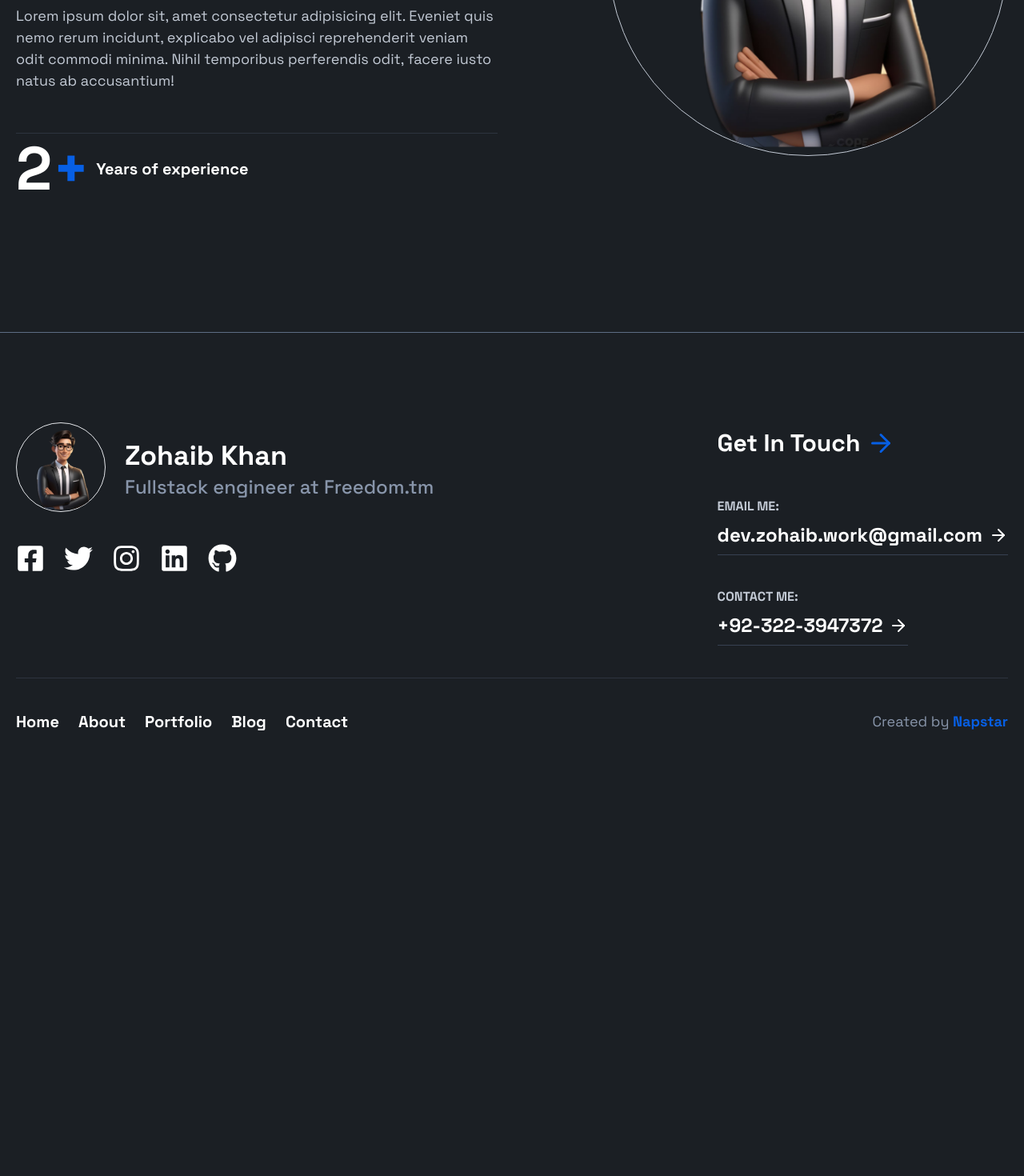
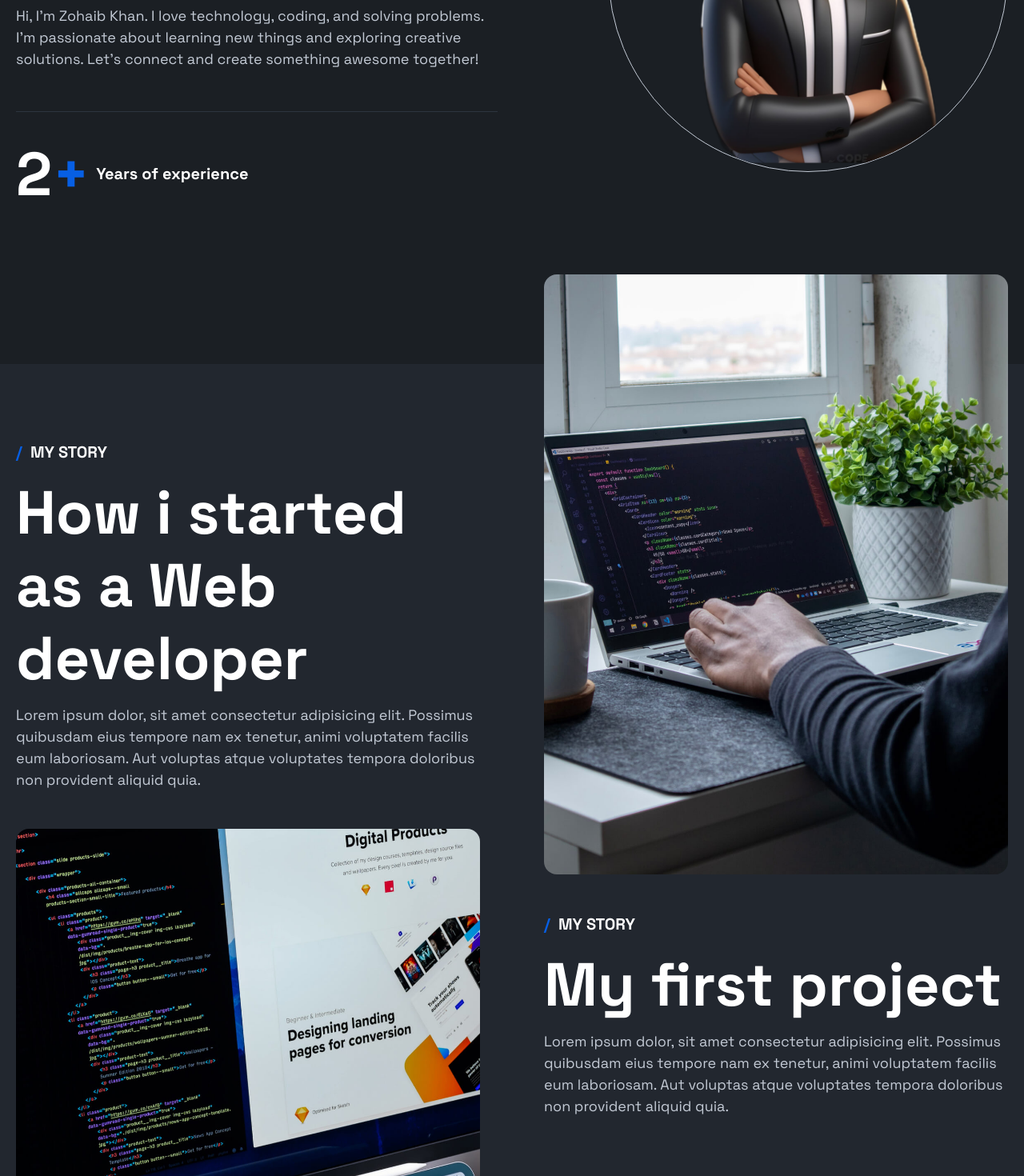
Before and after one commit to napstar-420/my-portfolio-v2, a Next.js app: page /about in a window 1280 px wide. Shown: the part 540-2010 px from the top of the page at 80% size. Before the commit the page ends 1496 px from the top, so only its background shows below. Built offline with nearby package versions, Linux system fonts and the light colour scheme.

Commit message:
chore: build my story section

```diff
--- a/app/about/page.tsx
+++ b/app/about/page.tsx
@@ -1,38 +1,11 @@
-import Image from 'next/image';
-import myImage from '@/public/my-pic.png';
-import Section from '@/app/ui/section';
+import Hero from '@/app/ui/about/hero';
+import MyStory from '@/app/ui/about/my-story';
 
 export default function About() {
   return (
     <main>
-      <Section className="pb-20 pt-12 sm:pb-20 sm:pt-16 md:pb-48 md:pt-32 lg:pb-48 lg:pt-32">
-        <div className="grid items-center gap-x-9 gap-y-10 md:grid-cols-2">
-          <div className="grid gap-3">
-            <div className="heading-top-line large"></div>
-            <h1 className="text-display-2 leading-[1.2em]">
-              Nice to meet you, I&apos;m Zohaib Khan
-            </h1>
-            <p>
-              Lorem ipsum dolor sit, amet consectetur adipisicing elit. Eveniet
-              quis nemo rerum incidunt, explicabo vel adipisci reprehenderit
-              veniam odit commodi minima. Nihil temporibus perferendis odit,
-              facere iusto natus ab accusantium!
-            </p>
-            <div className="bar-muted mb-5 mt-10"></div>
-            <h2 className="text-300 flex items-center gap-2 font-bold">
-              <div className="text-display-2 inline">
-                2<span className="text-primary">+</span>
-              </div>
-              Years of experience
-            </h2>
-          </div>
-          <div className="justify-self-end">
-            <div className="max-w-[500px] overflow-hidden rounded-full border border-neutral-400">
-              <Image src={myImage} alt="Zohaib Khan" />
-            </div>
-          </div>
-        </div>
-      </Section>
+      <Hero />
+      <MyStory />
     </main>
   );
 }
--- a/app/globals.css
+++ b/app/globals.css
@@ -24,19 +24,19 @@ body {
   */
 
   .text-display-1 {
-    @apply text-[40px] font-bold sm:text-[64px] md:text-[64px] lg:text-[90px];
+    @apply text-[40px] font-bold leading-[1.2em] sm:text-[64px] md:text-[64px] lg:text-[90px];
   }
   .text-display-2 {
-    @apply text-[34px] font-bold sm:text-[40px] md:text-[58px] lg:text-[76px];
+    @apply text-[34px] font-bold leading-[1.2em] sm:text-[40px] md:text-[58px] lg:text-[76px];
   }
   .text-display-3 {
-    @apply text-[24px] font-bold sm:text-[26px] md:text-[32px] lg:text-[52px];
+    @apply text-[24px] font-bold leading-[1.2em] sm:text-[26px] md:text-[32px] lg:text-[52px];
   }
   .text-display-4 {
-    @apply text-[22px] font-bold sm:text-[24px] md:text-[30px] lg:text-[38px];
+    @apply text-[22px] font-bold leading-[1.2em] sm:text-[24px] md:text-[30px] lg:text-[38px];
   }
   .text-display-5 {
-    @apply text-[20px] font-bold sm:text-[22px] md:text-[28px] lg:text-[34px];
+    @apply text-[20px] font-bold leading-[1.2em] sm:text-[22px] md:text-[28px] lg:text-[34px];
   }
 
   /*
--- /dev/null
+++ b/app/ui/about/hero.tsx
@@ -0,0 +1,36 @@
+import Image from 'next/image';
+import myImage from '@/public/my-pic.png';
+import Section from '@/app/ui/section';
+
+export default function Hero() {
+  return (
+    <Section className="pb-20 pt-12 sm:pb-20 sm:pt-16 md:pb-48 md:pt-32 lg:pb-48 lg:pt-32">
+      <div className="grid items-center gap-x-9 gap-y-10 md:grid-cols-2">
+        <div className="grid gap-3">
+          <div className="heading-top-line large"></div>
+          <h1 className="text-display-2 leading-[1.2em]">
+            Nice to meet you, I&apos;m Zohaib Khan
+          </h1>
+          <p>
+            Hi, I&apos;m Zohaib Khan. I love technology, coding, and solving
+            problems. I&apos;m passionate about learning new things and
+            exploring creative solutions. Let&apos;s connect and create
+            something awesome together!
+          </p>
+          <div className="bar-muted mb-5 mt-10"></div>
+          <h2 className="text-300 flex items-center gap-2 font-bold">
+            <div className="text-display-2 inline">
+              2<span className="text-primary">+</span>
+            </div>
+            Years of experience
+          </h2>
+        </div>
+        <div className="justify-self-end">
+          <div className="max-w-[500px] overflow-hidden rounded-full border border-neutral-400">
+            <Image src={myImage} alt="Zohaib Khan" />
+          </div>
+        </div>
+      </div>
+    </Section>
+  );
+}
--- /dev/null
+++ b/app/ui/about/my-story.tsx
@@ -0,0 +1,60 @@
+import Section from '@/app/ui/section';
+import myStoryImage1 from '@/public/my-story-1.jpg';
+import myStoryImage2 from '@/public/my-story-2.jpg';
+import Image from 'next/image';
+
+export default function Hero() {
+  return (
+    <Section
+      secondaryBg
+      className="md:mb-80 md:max-h-[900px] md:py-24 lg:max-h-[1150px] lg:pt-24"
+    >
+      <div className="flex flex-col justify-between gap-y-20 md:flex-row md:gap-x-7 lg:gap-x-20">
+        <div className="flex flex-col gap-y-12">
+          <div>
+            <h2 className="subtitle mb-4">
+              <span className="text-primary">/</span>&nbsp;&nbsp;MY STORY
+            </h2>
+            <h3 className="text-display-2 mb-3">
+              How i started as a Web developer
+            </h3>
+            <p>
+              Lorem ipsum dolor, sit amet consectetur adipisicing elit. Possimus
+              quibusdam eius tempore nam ex tenetur, animi voluptatem facilis
+              eum laboriosam. Aut voluptas atque voluptates tempora doloribus
+              non provident aliquid quia.
+            </p>
+          </div>
+          <div className="overflow-hidden rounded-2xl">
+            <Image
+              src={myStoryImage1}
+              alt="My story"
+              className="object-cover"
+            />
+          </div>
+        </div>
+        <div className="relative flex flex-col gap-y-12 md:bottom-52 md:flex-col-reverse md:self-start">
+          <div>
+            <h2 className="subtitle mb-4">
+              <span className="text-primary">/</span>&nbsp;&nbsp;MY STORY
+            </h2>
+            <h3 className="text-display-2 mb-3">My first project</h3>
+            <p>
+              Lorem ipsum dolor, sit amet consectetur adipisicing elit. Possimus
+              quibusdam eius tempore nam ex tenetur, animi voluptatem facilis
+              eum laboriosam. Aut voluptas atque voluptates tempora doloribus
+              non provident aliquid quia.
+            </p>
+          </div>
+          <div className="overflow-hidden rounded-2xl">
+            <Image
+              src={myStoryImage2}
+              alt="My story"
+              className="object-cover"
+            />
+          </div>
+        </div>
+      </div>
+    </Section>
+  );
+}
```
Also changed, not shown: app/page.tsx (+6 -6 lines), public/my-story-1.jpg (added), public/my-story-2.jpg (added).
